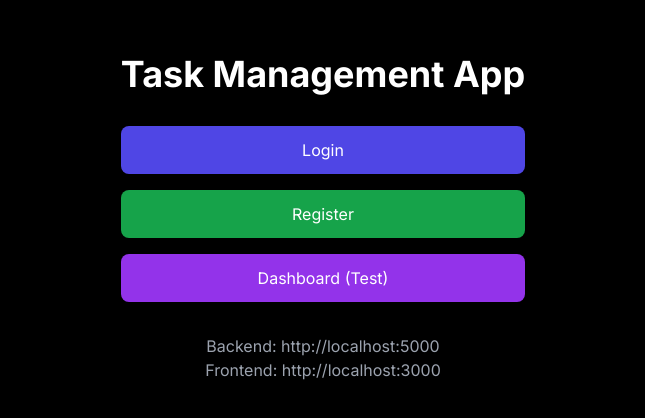
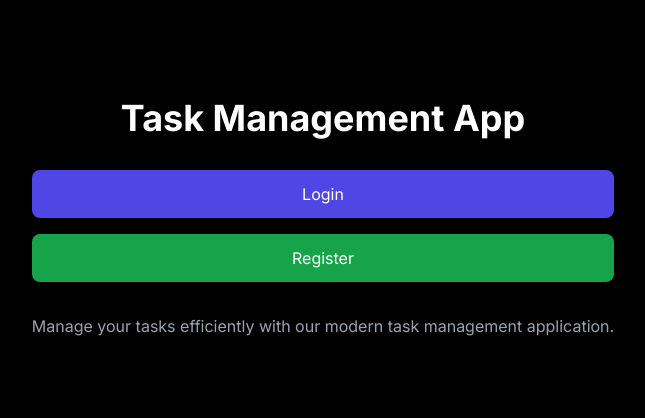
Before and after one commit to spidyraj/task_management_trial, a Next.js app in the folder frontend/: page / in a window 1280 px wide. Shown: the part 182-600 px from the top of the page, without its empty margins (317-962 px from the left). Built offline with nearby package versions, Linux system fonts and the light colour scheme.

Commit message:
Remove test dashboard button and clean up debug logging

```diff
--- a/frontend/app/dashboard/page.tsx
+++ b/frontend/app/dashboard/page.tsx
@@ -111,9 +111,7 @@ export default function DashboardPage() {
 
   const handleToggleTask = async (taskId: number) => {
     try {
-      console.log('🔄 Toggling task:', taskId);
       const response = await taskService.toggleTask(taskId);
-      console.log('📊 Toggle response:', response);
 
       if (response.success) {
         setTasks(tasks.map(task =>
@@ -124,7 +122,6 @@ export default function DashboardPage() {
         fetchTasks();
       }
     } catch (error: any) {
-      console.error('❌ Toggle failed:', error);
       toast.error('Failed to update task status');
     }
   };
--- a/frontend/app/page.tsx
+++ b/frontend/app/page.tsx
@@ -20,16 +20,9 @@ export default function Home() {
           >
             Register
           </Link>
-          <Link
-            href="/dashboard"
-            className="block px-8 py-3 bg-purple-600 text-white rounded-lg hover:bg-purple-700 transition-colors"
-          >
-            Dashboard (Test)
-          </Link>
         </div>
         <div className="mt-8 text-gray-400">
-          <p>Backend: http://localhost:5000</p>
-          <p>Frontend: http://localhost:3000</p>
+          <p>Manage your tasks efficiently with our modern task management application.</p>
         </div>
       </div>
     </div>
```
Also changed, not shown: 1 other file (tests, documents, lock files or other folders).
